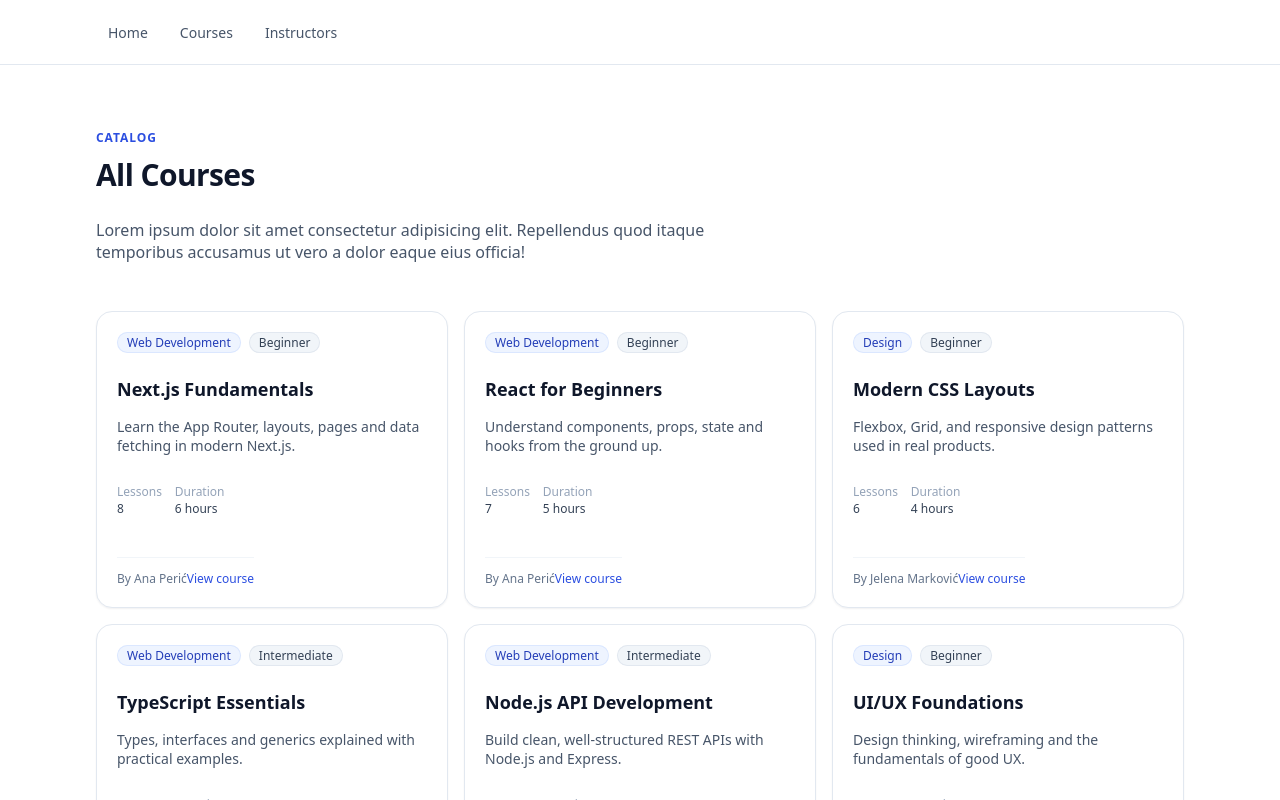
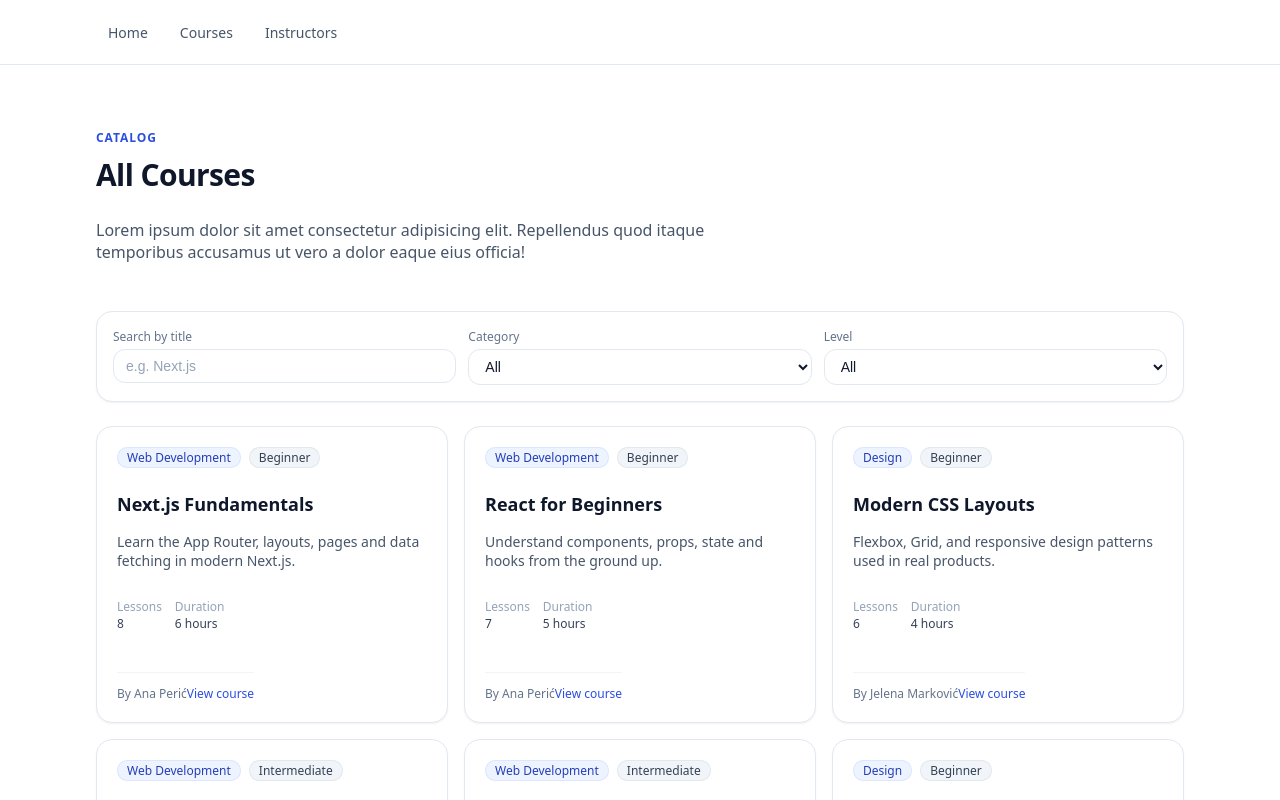
Before and after one commit to NikolaD93/next_crash_course, a Next.js app: page /courses in a window 1280 px wide. Shown: the top 800 px of the page. Built offline with nearby package versions, Linux system fonts and the light colour scheme.

Commit message:
feat: add filtering and search features

```diff
--- a/app/courses/courses-catalog-client.tsx
+++ b/app/courses/courses-catalog-client.tsx
@@ -1,6 +1,7 @@
 'use client'
 
 import Link from 'next/link'
+import { useState } from 'react'
 import { instructors, Course } from '@/lib/data'
 
 function instructorNameForCourse(course: Course): string {
@@ -12,15 +13,82 @@ function instructorNameForCourse(course: Course): string {
 
 const CoursesCatalogClient = ({
   courses,
+  levels,
   categories,
 }: {
   courses: Course[]
-  categories: string
+  levels: string[]
+  categories: string[]
 }) => {
+  const [search, setSearch] = useState('')
+  const [category, setCategory] = useState('all')
+  const [level, setLevel] = useState('all')
+
+  const filtered = courses.filter((course) => {
+    const matchesSearch = course.title.toLowerCase().includes(search.toLowerCase())
+    const matchesCategory = category === 'all' || course.category === category
+    const matchesLevel = level === 'all' || course.level === level
+    return matchesSearch && matchesCategory && matchesLevel
+  })
+
   return (
     <div className="stack-md">
+      <div className="panel">
+        <div className="grid-filters">
+          <div className="field">
+            <label htmlFor="course-search" className="field-label">
+              Search by title
+            </label>
+            <input
+              id="course-search"
+              type="text"
+              className="input"
+              placeholder="e.g. Next.js"
+              value={search}
+              onChange={(e) => setSearch(e.target.value)}
+            />
+          </div>
+          <div className="field">
+            <label htmlFor="course-category" className="field-label">
+              Category
+            </label>
+            <select
+              id="course-category"
+              className="input"
+              value={category}
+              onChange={(e) => setCategory(e.target.value)}
+            >
+              <option value="all">All</option>
+              {categories.map((c, idx) => (
+                <option key={idx} value={c}>
+                  {c}
+                </option>
+              ))}
+            </select>
+          </div>
+          <div className="field">
+            <label htmlFor="course-level" className="field-label">
+              Level
+            </label>
+            <select
+              id="course-level"
+              className="input"
+              value={level}
+              onChange={(e) => setLevel(e.target.value)}
+            >
+              <option value="all">All</option>
+              {levels.map((l, idx) => (
+                <option key={idx} value={l}>
+                  {l}
+                </option>
+              ))}
+            </select>
+          </div>
+        </div>
+      </div>
+
       <div className="grid-cards">
-        {courses.map((course) => (
+        {filtered.map((course) => (
           <Link
             key={course.id}
             href={`/courses/${course.id}`}
--- a/app/courses/page.tsx
+++ b/app/courses/page.tsx
@@ -1,8 +1,9 @@
 import CoursesCatalogClient from './courses-catalog-client'
-import { getAllCourses, getCourseCategories } from '@/lib/data'
+import { getAllCourses, getCourseCategories, getCourseLevels } from '@/lib/data'
 
 const Courses = () => {
   const courses = getAllCourses()
+  const levels = getCourseLevels()
   const categories = getCourseCategories()
 
   return (
@@ -19,7 +20,11 @@ const Courses = () => {
             </p>
           </div>
 
-          <CoursesCatalogClient courses={courses} categories={categories} />
+          <CoursesCatalogClient
+            courses={courses}
+            levels={levels}
+            categories={categories}
+          />
         </div>
       </div>
     </section>
```
